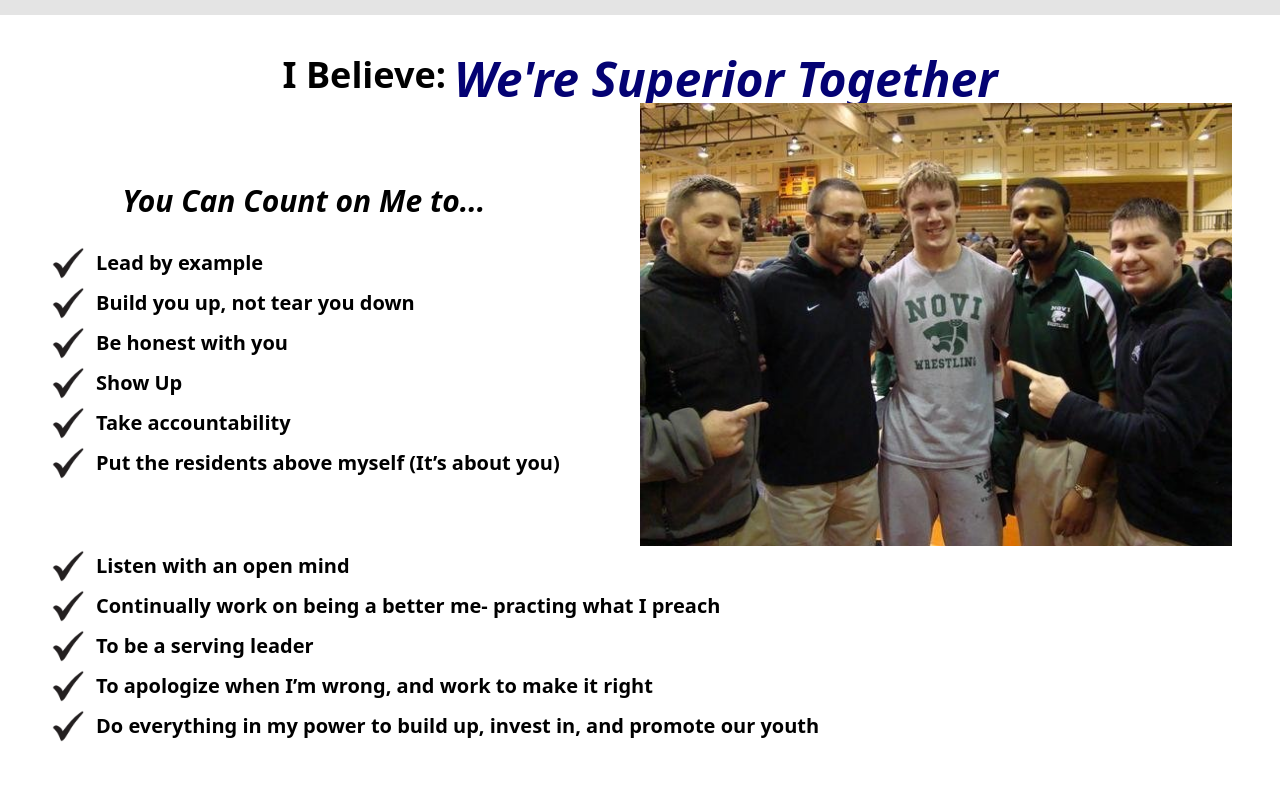
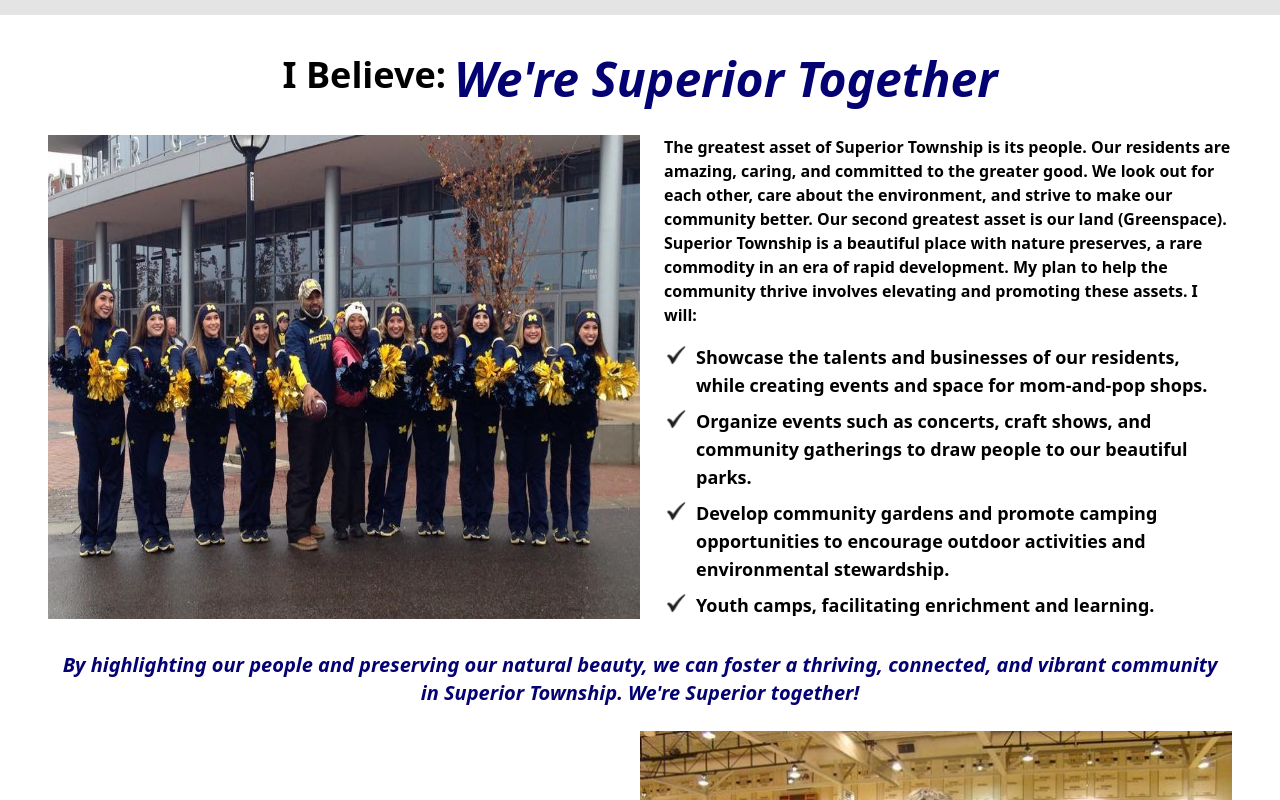
Before and after one commit to dommelay/BrianClark-Politician24, a React (Create React App) app in the folder frontend/: page / in a window 1280 px wide. Shown: the part 2300-3100 px from the top of the page. Built offline with nearby package versions, Linux system fonts and the light colour scheme.

Commit message:
designing i believe section, consider separating from vision component. about next, should implement carousel of family photos

```diff
--- a/frontend/src/components/fundraiser.tsx
+++ b/frontend/src/components/fundraiser.tsx
@@ -14,7 +14,7 @@ const Fundraiser: React.FC = () => {
                         <h1 className='italic mt-12 xl:mt-16 font-semibold text-2xl'>Wednesday July 24 | South Lyon Hotel | 6pm est </h1>
 
                     </div>
-                    <img src='/images/Dmac.jpg' alt='DMAC' className='w-1/4 h-auto'/>
+                    <img src='/images/dmcc.jpeg' alt='DMAC' className='w-1/4 h-auto'/>
                 </div>
 
 
--- a/frontend/src/components/vision.tsx
+++ b/frontend/src/components/vision.tsx
@@ -9,10 +9,41 @@ const Vision: React.FC = () => {
                     <h1 className='ml-2 italic font-bold text-5xl  text-blue'>We're Superior Together</h1>
                 </div>
 
+                <div className='my-8 flex flex-row justify-center '>
+                    <img className='w-1/2 'src='/images/UM.jpg' alt='Brian and Angie with University of Michigan Cheerleaders'/>
+                    <div className='ml-6'>
+                        <p className='text-left font-semibold'>The greatest asset of Superior Township is its people. Our residents are amazing, caring, and committed to the greater good. We look out for each other, care about the environment, and strive to make our community better. Our second greatest asset is our land (Greenspace). Superior Township is a beautiful place with nature preserves, a rare commodity in an era of rapid development. My plan to help the community thrive involves elevating and promoting these
+                        assets. I will:</p>
+                        {/* <p className='mt-5 font-semibold'></p> */}
+                        <div className='flex items-start mt-4'>
+                            <img className='w-6 h-auto' src='/images/check.png' alt='check mark'/>
+                            <h1 className='text-left font-semibold text-lg ml-2'>Showcase the talents and businesses of our residents, while creating events
+                            and space for mom-and-pop shops.</h1>
+                        </div>
+                        <div className='flex items-start mt-2'>
+                            <img className='w-6 h-auto' src='/images/check.png' alt='check mark'/>
+                            <h1 className='text-left font-semibold text-lg ml-2'>Organize events such as concerts, craft shows, and community gatherings to
+                            draw people to our beautiful parks.</h1>
+                        </div>
+                        <div className='flex items-start mt-2'>
+                            <img className='w-6 h-auto' src='/images/check.png' alt='check mark'/>
+                            <h1 className='text-left font-semibold text-lg ml-2'>Develop community gardens and promote camping opportunities to encourage outdoor activities and environmental stewardship.</h1>
+                        </div>
+                        <div className='flex items-start mt-2'>
+                            <img className='w-6 h-auto' src='/images/check.png' alt='check mark'/>
+                            <h1 className='text-left font-semibold text-lg ml-2'>Youth camps, facilitating enrichment and learning.</h1>
+                        </div>
+
+                    </div>
+
+                </div>
+                <p className='mx-3 mb-6 text-xl font-bold text-blue italic'>By highlighting our people and preserving our natural beauty, we can foster a thriving, connected, and vibrant community in Superior Township. We're Superior together!</p>
+
+
                 <div className='flex flex-row justify-between w-full'>
 
                 <div className='mt-20'>
-                <h1 className='italic font-bold text-3xl mb-6'>You Can Count on Me to...</h1>
+                <h1 className='italic font-bold text-3xl mb-6'>You can count on Brian to...</h1>
                     <div className='flex flex-row items-center'>
                         <img className='w-10' src='/images/check.png' alt='check mark'/>
                         <h1 className='font-semibold text-xl ml-2'>Lead by example</h1>
```
Also changed, not shown: frontend/public/images/UM.jpg (added), frontend/public/images/dmcc.jpeg (added).
